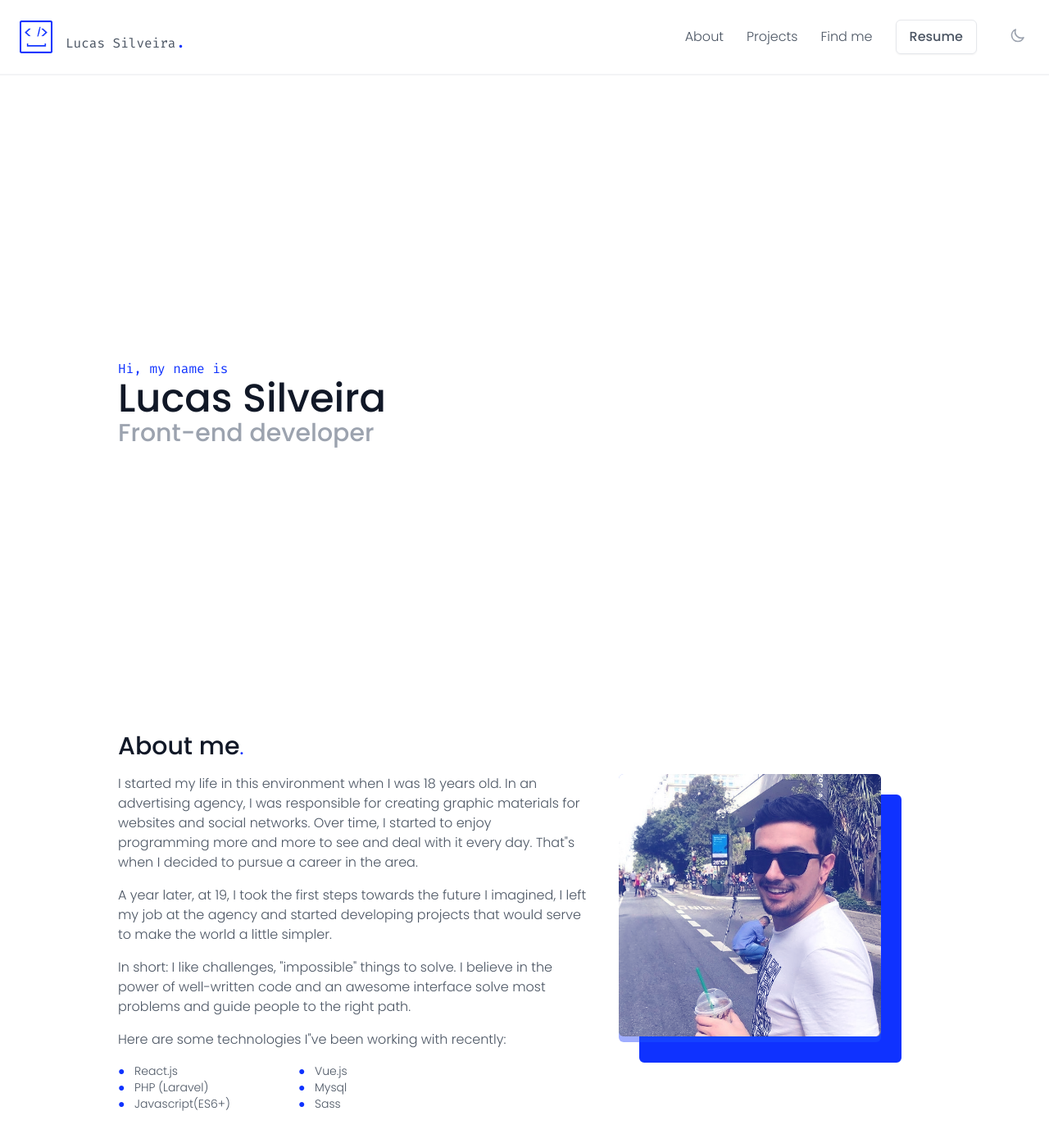
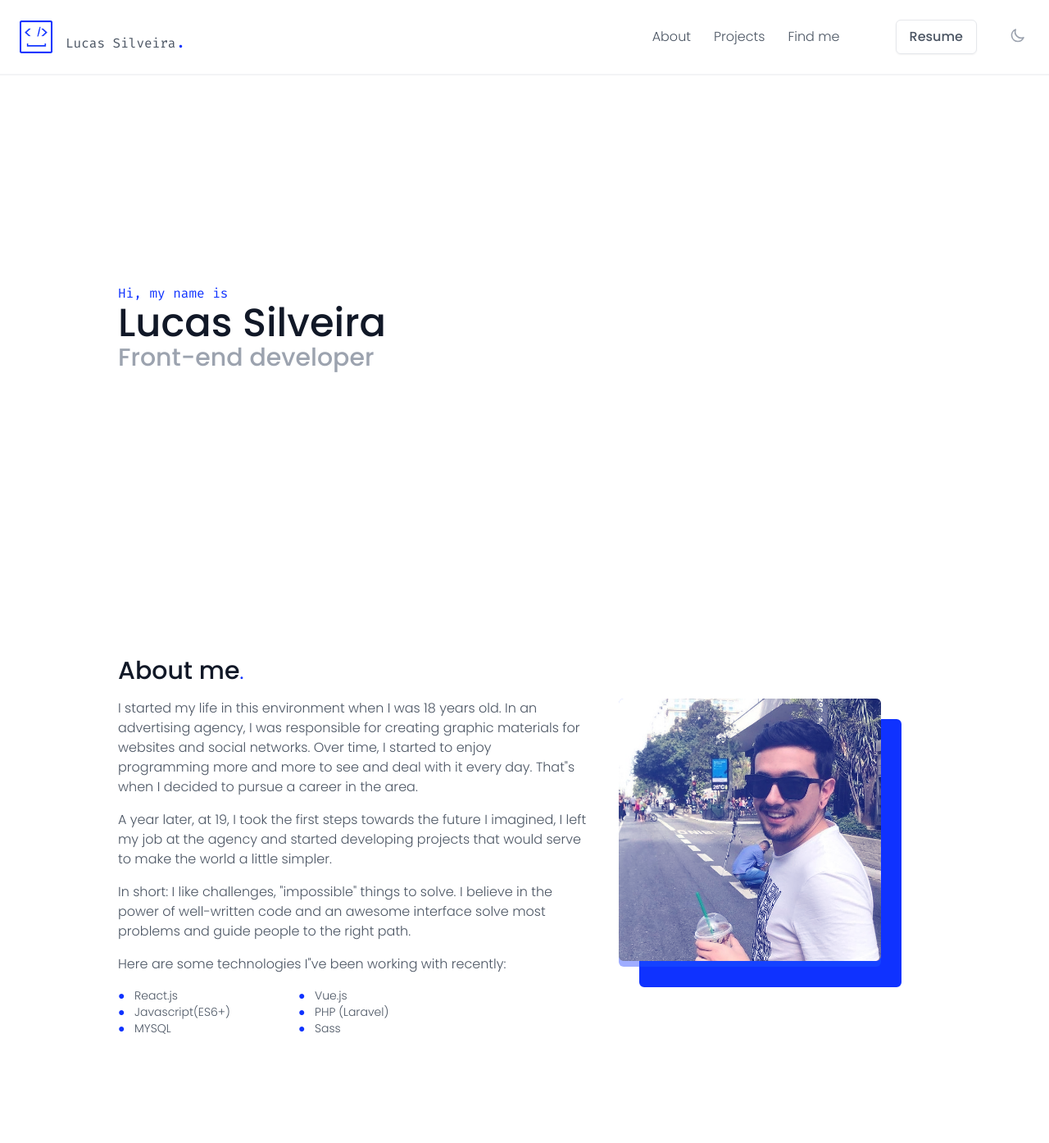
Before and after one commit to lucaxsilveira/lucassilveira.dev, a Next.js app: page / in a window 1280 px wide. Shown: the top 1394 px of the page at 82% size. After the commit the page ends 1344 px from the top, so only its background shows below. Built offline with nearby package versions, Linux system fonts and the light colour scheme; no server answers; what @tailwindcss/typography would draw is missing.

Commit message:
fix: container height
added cv link

```diff
--- a/components/Layout/Header.tsx
+++ b/components/Layout/Header.tsx
@@ -42,7 +42,7 @@ const Header = (): JSX.Element => {
   )
 
   return (
-    <div className="relative bg-white border-b-2 border-gray-100 dark:bg-dark-background dark:border-dark-100">
+    <div className="fixed w-full bg-white border-b-2 border-gray-100 dark:bg-dark-background dark:border-dark-100">
       <div className="mx-auto px-4 sm:px-6">
         <div className="flex justify-between items-center py-6 md:justify-start md:space-x-10">
           <div className="flex justify-start lg:w-0 lg:flex-1">
@@ -82,9 +82,14 @@ const Header = (): JSX.Element => {
             <span className="flex items-center">About</span>
             <span className="flex items-center">Projects</span>
             <span className="flex items-center">Find me</span>
-            <button className="ml-10 whitespace-nowrap inline-flex items-center justify-center px-4 py-2 border border-transparent rounded-md shadow-sm text-base font-medium dark:text-gray-300 bg-indigo-600 hover:bg-indigo-700 dark:border-gray-300">
-              Resume
-            </button>
+            <a
+              href="https://docs.google.com/document/d/19wbvXYfZFqYgQ6dmulUhON3B-fUcNbfizFAIeUvl588/edit"
+              target="blank"
+            >
+              <button className="ml-10 whitespace-nowrap inline-flex items-center justify-center px-4 py-2 border border-transparent rounded-md shadow-sm text-base font-medium dark:text-gray-300 bg-indigo-600 hover:bg-indigo-700 dark:border-gray-300">
+                Resume
+              </button>
+            </a>
           </nav>
           <div className="span text-xs flex w-6 h-6 text-gray-400">
             {!darkMode && (
--- a/components/Sections/About.tsx
+++ b/components/Sections/About.tsx
@@ -48,9 +48,9 @@ const Home = (): JSX.Element => {
             <ul className="skills">
               <li>React.js</li>
               <li>Vue.js</li>
+              <li>Javascript(ES6+)</li>
               <li>PHP (Laravel)</li>
-              <li>Mysql</li>
-              <li>Javascript(ES6+)</li>
+              <li>MYSQL</li>
               <li>Sass</li>
             </ul>
           </div>
--- a/components/Sections/Hero.tsx
+++ b/components/Sections/Hero.tsx
@@ -16,19 +16,15 @@ const Hero: React.FC = () => {
   const items = [intro, name, code]
 
   return (
-    <div className="block">
     <div className="flex flex-col justify-center h-screen">
       <TransitionGroup component={null}>
         {isMounted &&
           items.map((item, index) => (
             <CSSTransition key={index} classNames="fade-up" timeout={500}>
-                <div style={{ transitionDelay: `${index + 1}00ms` }}>
-                  {item}
-                </div>
+              <div style={{ transitionDelay: `${index + 1}00ms` }}>{item}</div>
             </CSSTransition>
           ))}
       </TransitionGroup>
-      </div>
     </div>
   )
 }
```
Lines whose indentation alone changed are shown as unchanged.
